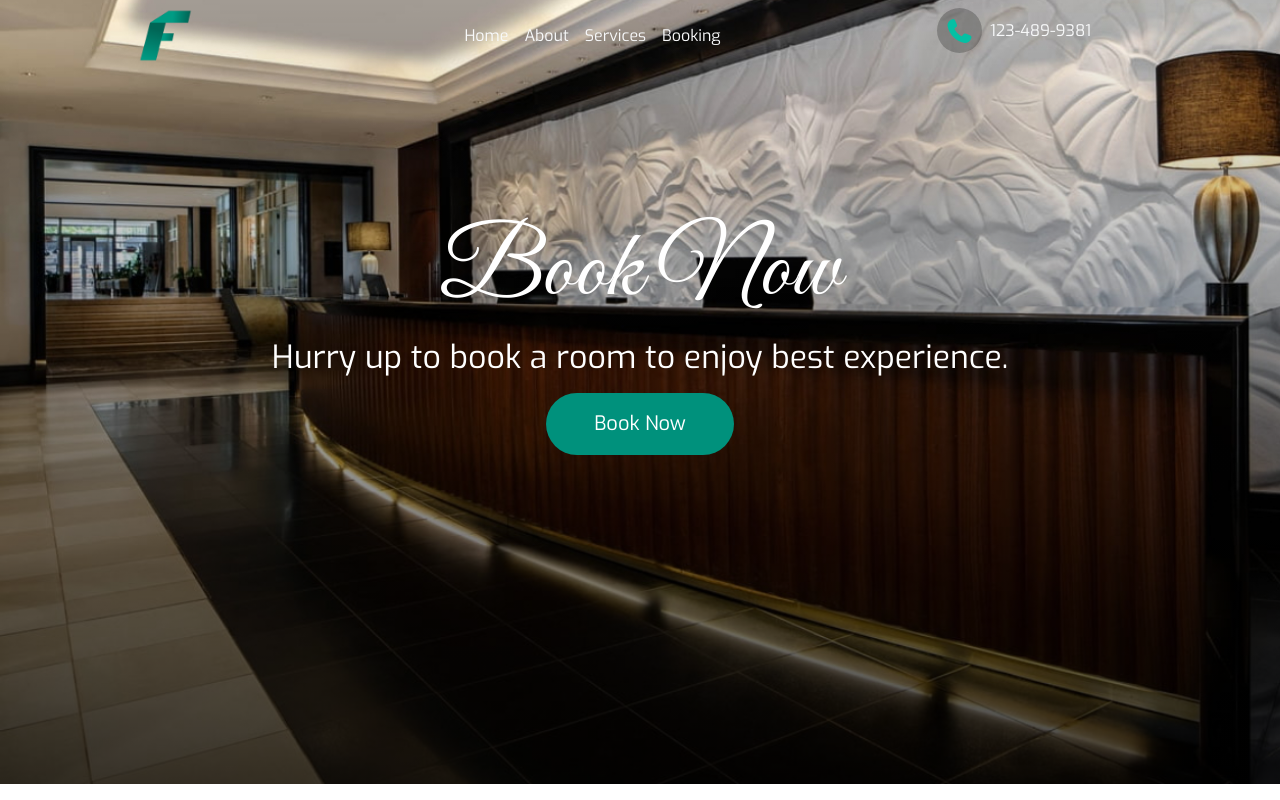
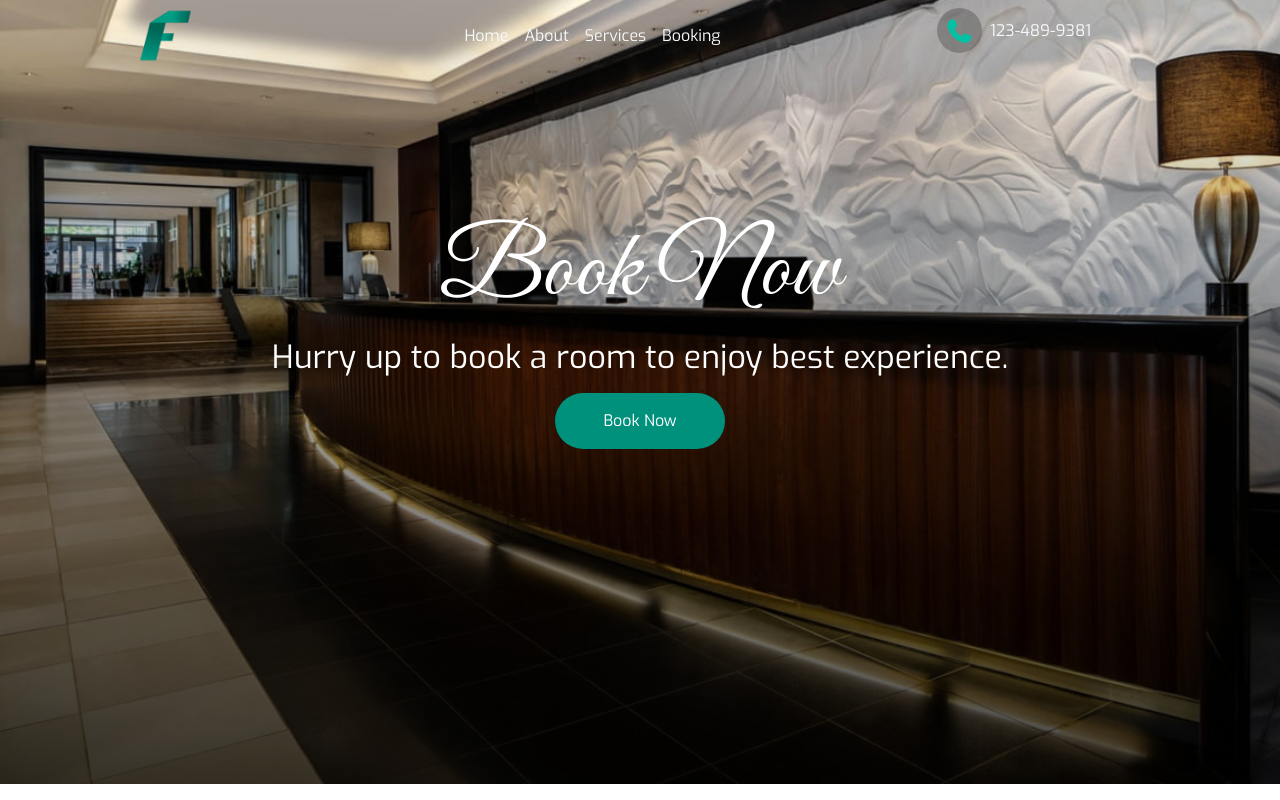
Before and after one commit to abdullahmug2332/Frontic-Hotel, a React (Create React App) app: page /booking in a window 1280 px wide. Shown: the top 800 px of the page. Built offline with nearby package versions, Linux system fonts and the light colour scheme.

Commit message:
first commit

```diff
--- a/src/About.js
+++ b/src/About.js
@@ -13,7 +13,7 @@ export default function About() {
                     <div className="homesub container text-center ">
                         <h1 className='frontic'>About Frontic</h1>
                         <h2 className='once'> Once a year go someplace you've never been before.</h2>
-                        <NavLink to='/booking' className='btn btn-primary btn-lg mt-2 py-3 px-5 rounded-5 '>Book Now</NavLink>
+                        <NavLink to='/booking' className='btn btn-primary btn-md btn-md-lg mt-2 py-2 py-md-3 px-4 px-md-5 rounded-5  '>Book Now</NavLink>
                     </div>
                 </div>
             </div>
--- a/src/Booking.js
+++ b/src/Booking.js
@@ -12,7 +12,7 @@ export default function Booking() {
                     <div className="homesub container text-center ">
                         <h1 className='frontic'>Book Now</h1>
                         <h2 className='once'> Hurry up to book a room to enjoy best experience.</h2>
-                        <NavLink to="/about" className='btn btn-primary btn-lg mt-2 py-3 px-5 rounded-5 '>Book Now</NavLink>
+                        <NavLink to="/about" className='btn btn-primary btn-md btn-md-lg mt-2 py-2 py-md-3 px-4 px-md-5 rounded-5  '>Book Now</NavLink>
                     </div>
                 </div>
             </div>
--- a/src/Services.js
+++ b/src/Services.js
@@ -17,7 +17,7 @@ export default function Services() {
                     <div className="homesub container text-center ">
                         <h1 className='frontic'>Our Services</h1>
                         <h2 className='once'> Our duty is make you feel comfortable.</h2>
-                        <NavLink to="/about" className='btn btn-primary btn-lg mt-2 py-3 px-5 rounded-5 '>Book Now</NavLink>
+                        <NavLink to="/about" className='btn btn-primary btn-md btn-md-lg mt-2 py-2 py-md-3 px-4 px-md-5 rounded-5  '>Book Now</NavLink>
                     </div>
                 </div>
             </div>
```
